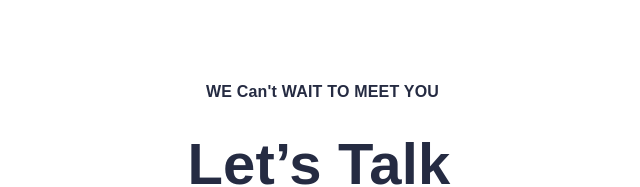
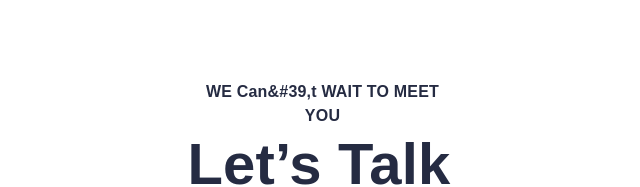
Before and after one commit to zaynscode/GIAIC-Figma-Hackathon, a Next.js app: page /contact-page/components/cta in a window 1280 px wide. Shown: the top 187 px of the page, without its empty margins (352-992 px from the left). Built offline with nearby package versions, Linux system fonts and the light colour scheme.

Commit message:
Update page.tsx

```diff
--- a/app/contact-page/components/cta/page.tsx
+++ b/app/contact-page/components/cta/page.tsx
@@ -7,7 +7,7 @@ function Chat() {
             <div className='w-[607px] h-[188px] flex gap-9 relative left-[360px] '>
                 <div className='w-[272px] h-[188px] flex gap-4 flex-col'>
                     <h2 className='w-[239px] h-6 text-[#252B42] font-montserrat font-bold text-base
-                    tracking-[0.2px] text-center'>WE Can't WAIT TO MEET YOU</h2>
+                    tracking-[0.2px] text-center'>WE Can&#39,t WAIT TO MEET YOU</h2>
                     <h1 className='w-[272px] h-20 text-[#252B42] font-montserrat font-bold text-[58px]
                    leading-20 tracking-[0.2px] text-center relative left-[-20px]'>Let’s Talk</h1>
                    <button className='w-[186px] h-[52px] flex gap-[10px] rounded-[5px] py-[15px]
```
